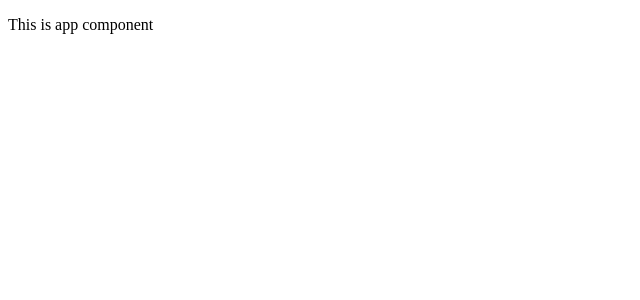
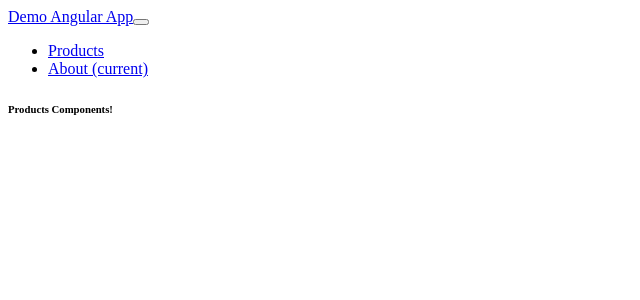
Before and after one commit to jawadhasan/angular-demos, an Angular app: page /products in a window 1280 px wide. Before the commit this address led to /. Shown: the top 300 px of the page, without its empty margins (0-640 px from the left). Built offline with nearby package versions, Linux system fonts and the light colour scheme.

Commit message:
products module added

```diff
--- a/src/app/app-routing.module.ts
+++ b/src/app/app-routing.module.ts
@@ -1,7 +1,10 @@
 import { NgModule } from '@angular/core';
 import { RouterModule, Routes } from '@angular/router';
+import { ProductsComponent } from './products/products.component';
 
-const routes: Routes = [];
+const routes: Routes = [
+  { path: 'products', component: ProductsComponent },
+];
 
 @NgModule({
   imports: [RouterModule.forRoot(routes)],
--- a/src/app/app.component.html
+++ b/src/app/app.component.html
@@ -1,3 +1,27 @@
-<p>This is app component</p>
+<nav class="navbar navbar-expand-lg navbar-light bg-light">
+    <a class="navbar-brand" href="#">Demo Angular App</a>
+    <button class="navbar-toggler" type="button" data-toggle="collapse" data-target="#navbarNav" aria-controls="navbarNav" aria-expanded="false" aria-label="Toggle navigation">
+      <span class="navbar-toggler-icon"></span>
+    </button>
+    <div class="collapse navbar-collapse" id="navbarNav">
+      <ul class="navbar-nav">
 
+        <li class="nav-item">
+          <a class="nav-link" routerLink="/products">Products</a>
+        </li>
+
+        <li class="nav-item active">
+          <a class="nav-link" href="#">About <span class="sr-only">(current)</span></a>
+        </li>
+
+        <!-- <li class="nav-item">
+          <button class="pull-right" *ngIf="!isLoggedIn" (click)="login()">Login</button>
+          <button class="pull right" *ngIf="isLoggedIn" (click)="logout()">Logout</button>
+        </li> -->
+
+
+
+      </ul>
+    </div>
+  </nav>
 <router-outlet></router-outlet>
--- a/src/app/app.module.ts
+++ b/src/app/app.module.ts
@@ -3,6 +3,7 @@ import { BrowserModule } from '@angular/platform-browser';
 
 import { AppRoutingModule } from './app-routing.module';
 import { AppComponent } from './app.component';
+import { ProductModule } from './products/product.module';
 
 @NgModule({
   declarations: [
@@ -10,7 +11,8 @@ import { AppComponent } from './app.component';
   ],
   imports: [
     BrowserModule,
-    AppRoutingModule
+    AppRoutingModule,
+    ProductModule
   ],
   providers: [],
   bootstrap: [AppComponent]
--- /dev/null
+++ b/src/app/products/products.component.html
@@ -0,0 +1 @@
+<h6>Products Components!</h6>
--- /dev/null
+++ b/src/app/products/products.component.ts
@@ -0,0 +1,10 @@
+import { Component } from '@angular/core';
+
+@Component({
+  selector: 'products',
+  templateUrl: './products.component.html',
+  styleUrls: ['./products.component.css']
+})
+export class ProductsComponent {
+  title = 'products-component';
+}
--- a/src/index.html
+++ b/src/index.html
@@ -8,6 +8,6 @@
   <link rel="icon" type="image/x-icon" href="favicon.ico">
 </head>
 <body>
-  <app-root></app-root>
+  <app-root>Loading App...</app-root>
 </body>
 </html>
```
Also changed, not shown: src/app/products/product.module.ts (added, +15 -0 lines), src/app/products/products.component.css (added).
